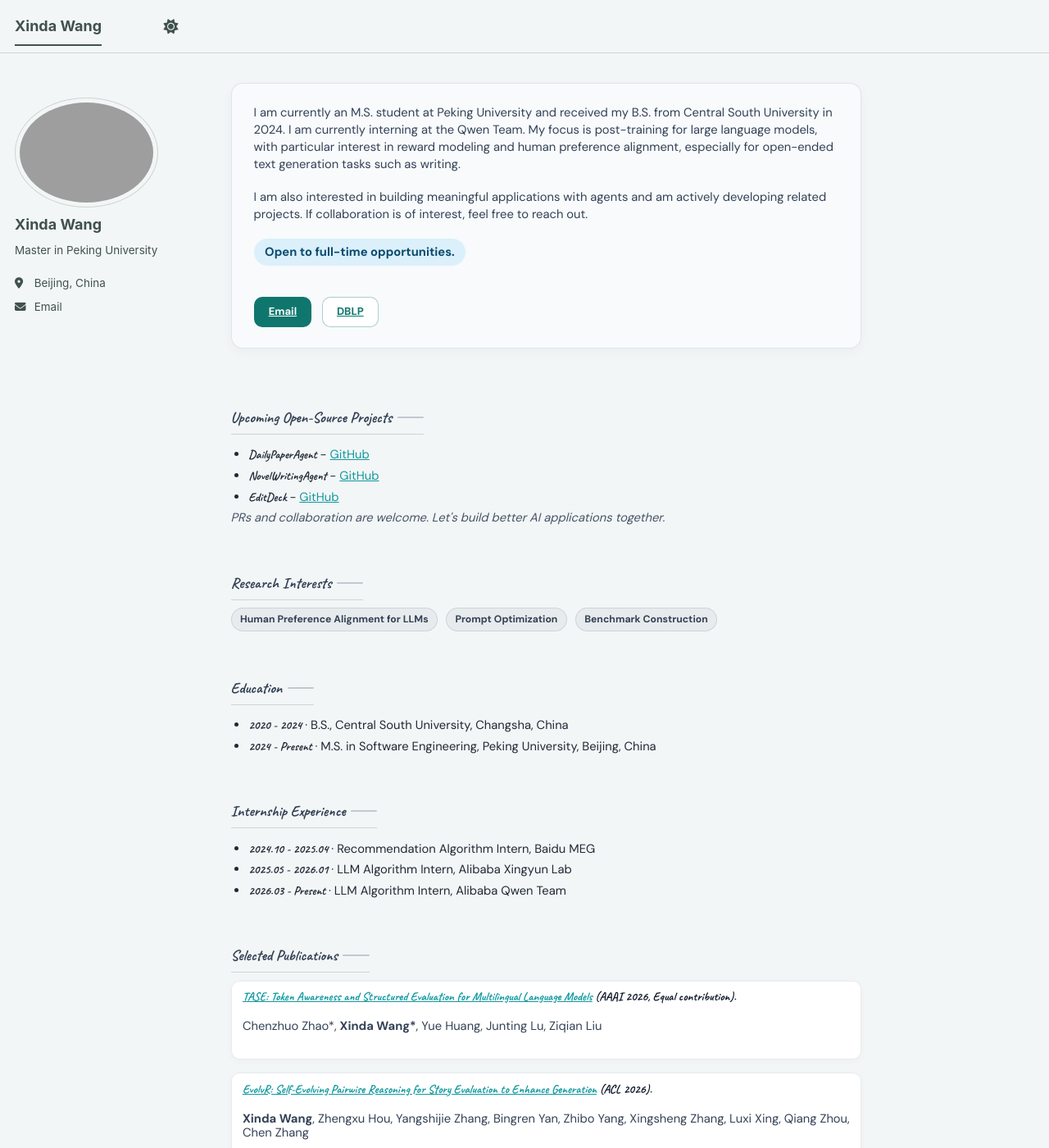
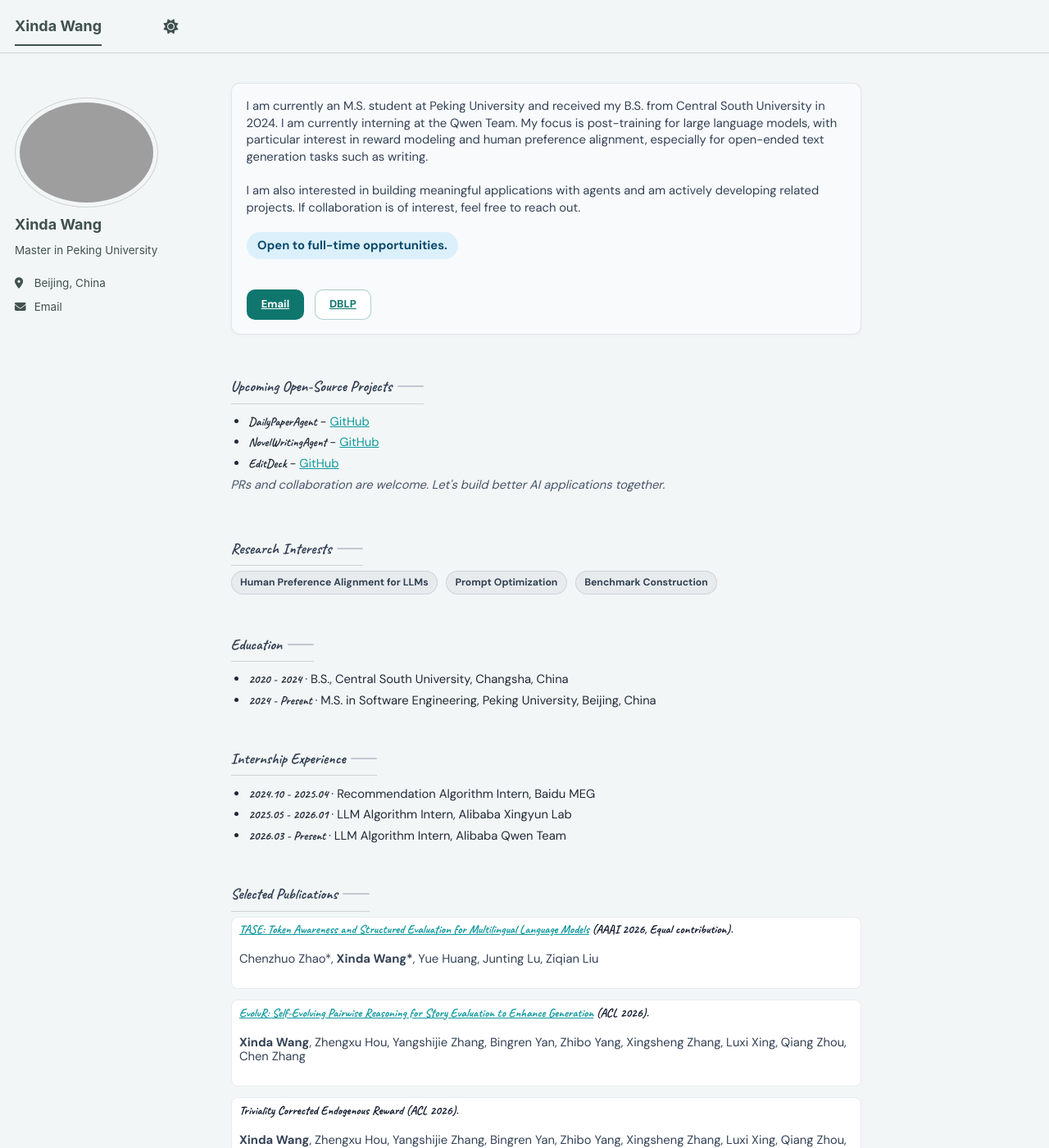
Before and after one commit to xindaaW/xindaaW.github.io, a Jekyll site: the page built from _pages/about.md, in a window 1280 px wide and 1400 px high. Shown: the whole window at 82% size. Built offline with Jekyll 4.4.1, drawn with Linux system fonts in a browser that asks for light colours; a script bundle is joined from its source files by our own code; library files that are not in the unit come from our copies.

Commit message:
tighten section spacing and reduce card visual weight

```diff
--- a/assets/css/main.scss
+++ b/assets/css/main.scss
@@ -58,12 +58,12 @@
 
 .home-hero {
   position: relative;
-  margin: 0 0 2rem;
-  padding: 1.4rem 1.5rem;
-  border-radius: 14px;
+  margin: 0 0 0.9rem;
+  padding: 0.92rem 1rem;
+  border-radius: 10px;
   border: 1px solid rgba(100, 116, 139, 0.16);
   background: #f8fafc;
-  box-shadow: 0 4px 14px rgba(15, 23, 42, 0.04);
+  box-shadow: 0 1px 4px rgba(15, 23, 42, 0.03);
 }
 
 .home-hero__eyebrow {
@@ -139,14 +139,14 @@
 }
 
 .home-section {
-  margin: 1.15rem 0;
+  margin: 0.72rem 0;
 }
 
 .home-section h2 {
   display: inline-flex;
   align-items: center;
   gap: 0.35rem;
-  margin-bottom: 0.52rem;
+  margin-bottom: 0.34rem;
   font-family: "Caveat", "Comic Sans MS", cursive;
   font-size: 1.02rem;
   font-weight: 700;
@@ -204,15 +204,15 @@
   list-style: none;
   display: grid;
   grid-template-columns: 1fr;
-  gap: 0.46rem;
+  gap: 0.3rem;
 }
 
 .pub-card {
-  padding: 0.64rem 0.74rem;
+  padding: 0.42rem 0.52rem;
   border: 1px solid rgba(100, 116, 139, 0.14);
-  border-radius: 10px;
+  border-radius: 8px;
   background: #fff;
-  box-shadow: 0 2px 8px rgba(15, 23, 42, 0.03);
+  box-shadow: none;
 }
 
 .pub-card__title {
@@ -238,16 +238,16 @@
 }
 
 .home-note {
-  margin-top: 0.42rem;
+  margin-top: 0.24rem;
   color: #475569;
   font-style: italic;
 }
 
 .home-contact {
-  padding: 1.1rem 1.2rem;
+  padding: 0.65rem 0.78rem;
   border: 1px solid rgba(15, 118, 110, 0.2);
-  border-radius: 12px;
-  background: rgba(15, 118, 110, 0.05);
+  border-radius: 8px;
+  background: rgba(15, 118, 110, 0.035);
 }
 
 @media (max-width: 768px) {
@@ -257,8 +257,8 @@
   }
 
   .home-hero {
-    padding: 1.25rem 1.15rem;
-    margin-bottom: 1.4rem;
+    padding: 0.82rem 0.88rem;
+    margin-bottom: 0.8rem;
   }
 
   .home-hero__title {
@@ -266,6 +266,6 @@
   }
 
   .home-section {
-    margin: 1rem 0;
+    margin: 0.62rem 0;
   }
 }
```
